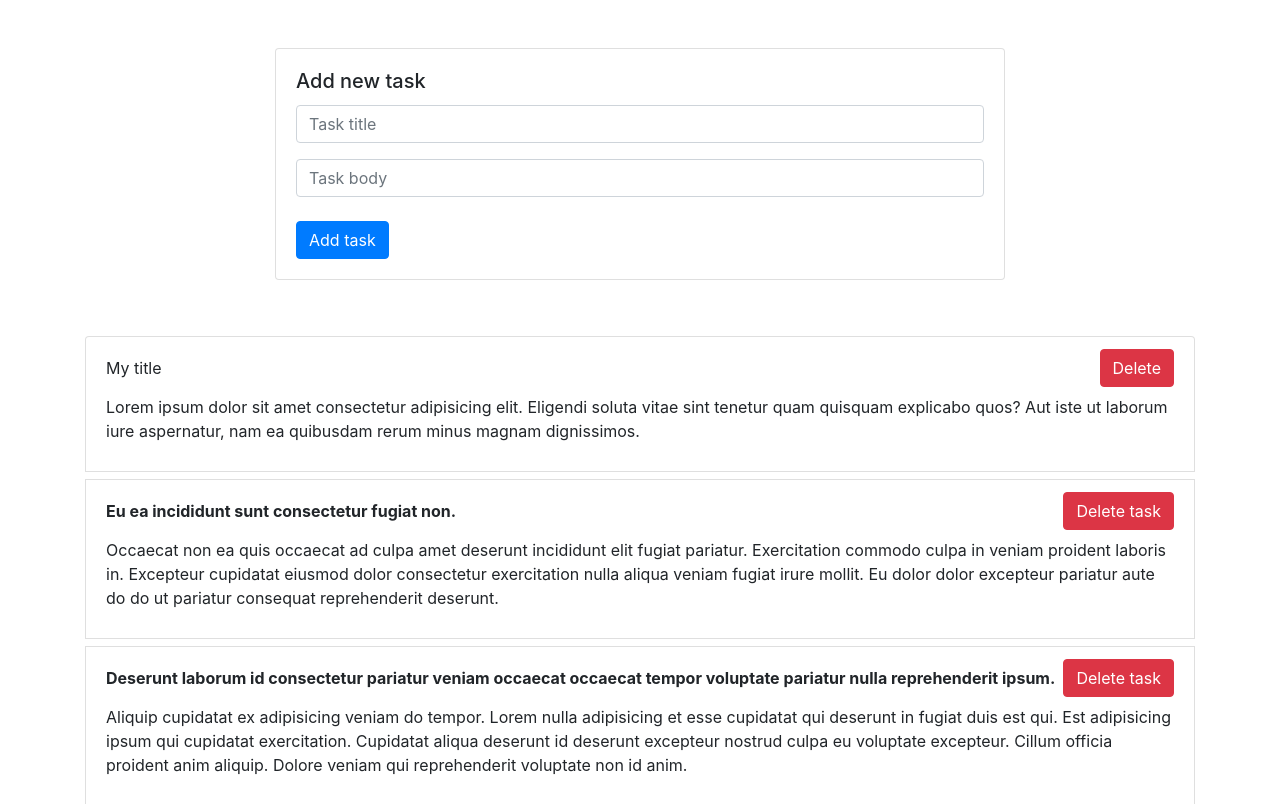
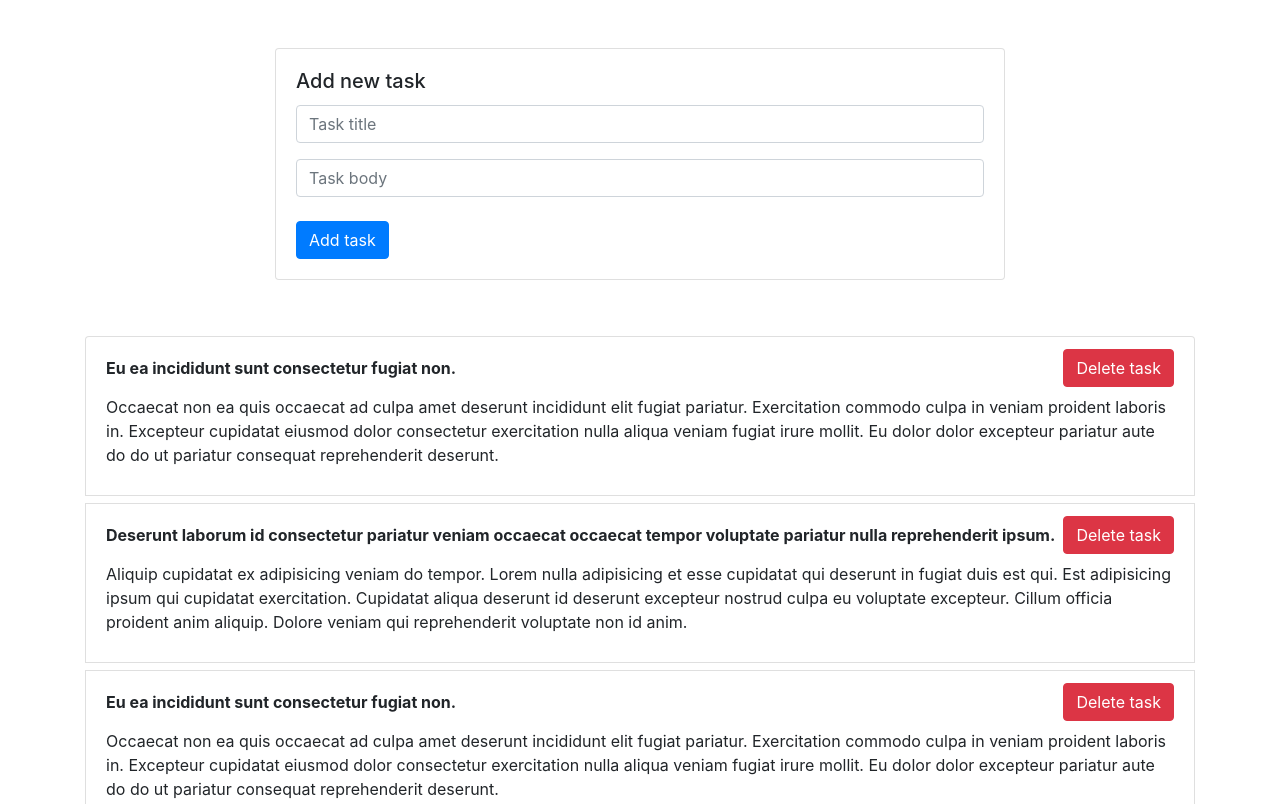
Before and after one commit to alProkopov/toDO, a plain HTML site: page index.html in a window 1280 px wide. Shown: the top 804 px of the page. Drawn offline with nearby package versions, Linux system fonts and the light colour scheme.

Commit message:
Html lastVersion

```diff
--- a/index.html
+++ b/index.html
@@ -48,16 +48,7 @@
 <div class="tasks-list-section mt-5">
   <div class="container">
     <ul class="list-group">
-      <li class="list-group-item d-flex align-items-center flex-wrap mt-2">
-        <span>My title</span>
-        <button class="btn btn-danger ml-auto delete-btn">Delete</button>
-        <p class="mt-2 w-100">
-          Lorem ipsum dolor sit amet consectetur adipisicing elit. Eligendi
-          soluta vitae sint tenetur quam quisquam explicabo quos? Aut iste
-          ut laborum iure aspernatur, nam ea quibusdam rerum minus magnam
-          dignissimos.
-        </p>
-      </li>
+
     </ul>
   </div>
 </div>
```
